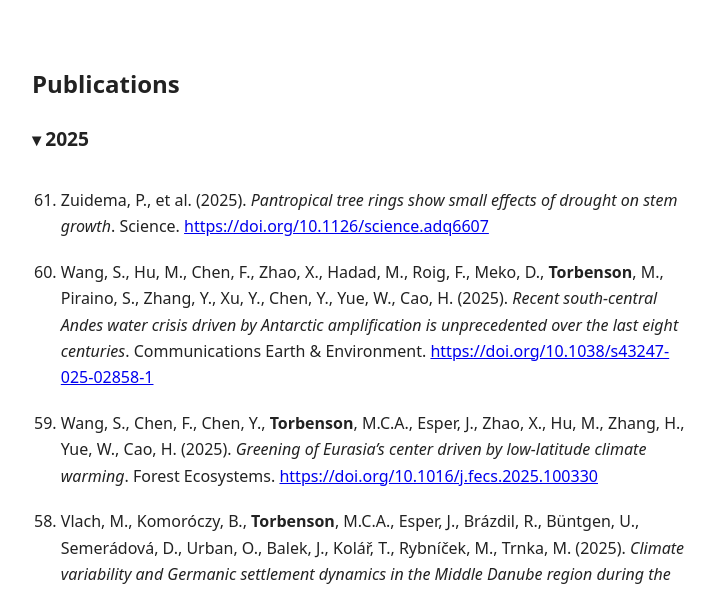
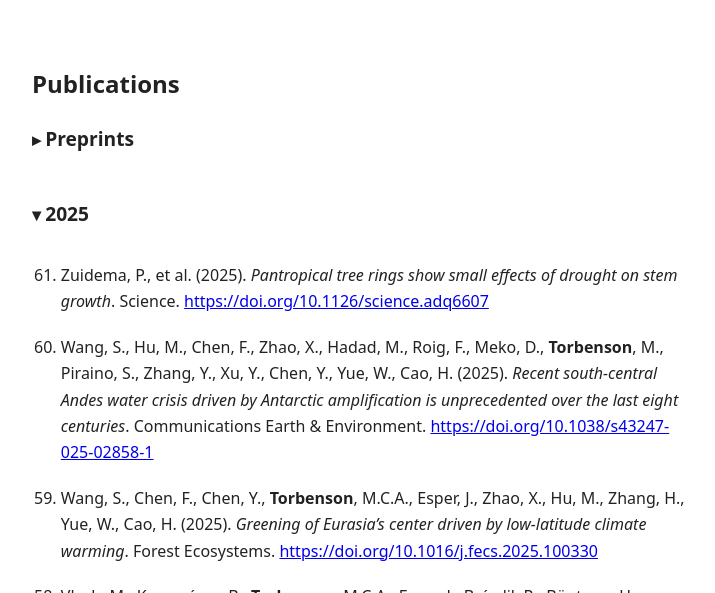
Before and after one commit to mcatorbenson/mcatorbenson.github.io, a Jekyll site: the page built from publications/index.html, in a window 1280 px wide and 900 px high, cut to the strip 307-900 px from the top of the window. Shown: the whole strip, without its empty margins (276-991 px from the left). Built offline with Jekyll 4.4.1, drawn with Linux system fonts in a browser that asks for light colours.

Commit message:
Update index.html

```diff
--- a/publications/index.html
+++ b/publications/index.html
@@ -3,6 +3,21 @@
 title: Publications
 ---
 <h2>Publications</h2>
+
+<details class="pub-year-block">
+  <summary class="pub-year">Preprints</summary>
+
+  <ol class="publications">
+    <li class="pub-item">
+      <strong>Torbenson</strong>, M. C. A., Author, A., Author, B. (2026).
+      <em>Title of the preprint manuscript</em>.
+      Preprint.
+      <a href="https://arxiv.org/abs/xxxx.xxxxx">arXiv:xxxx.xxxxx</a>
+    </li>
+
+    <!-- Add more preprints here -->
+  </ol>
+</details>
 
 {% assign total_pubs = site.data.publications | size %}
 {% assign counter = total_pubs %}
```
